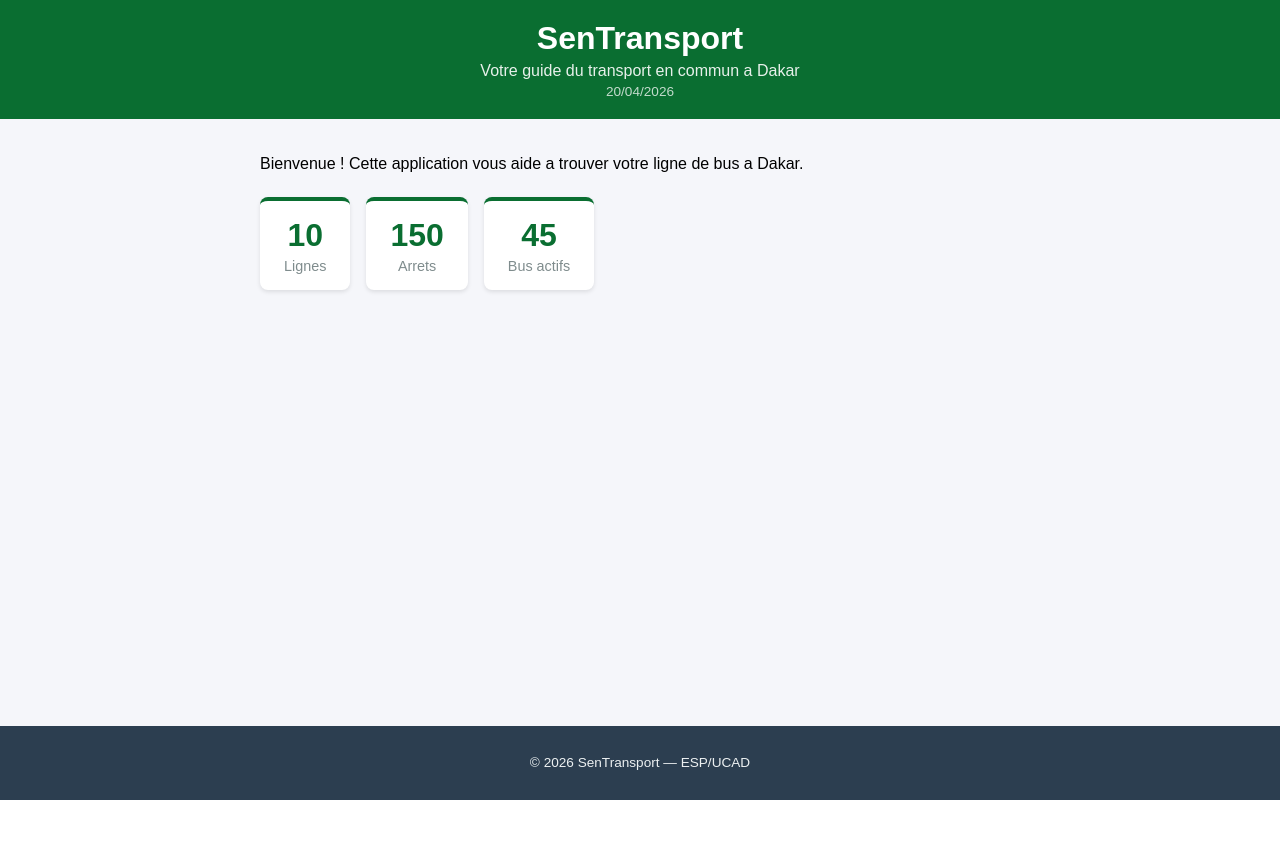
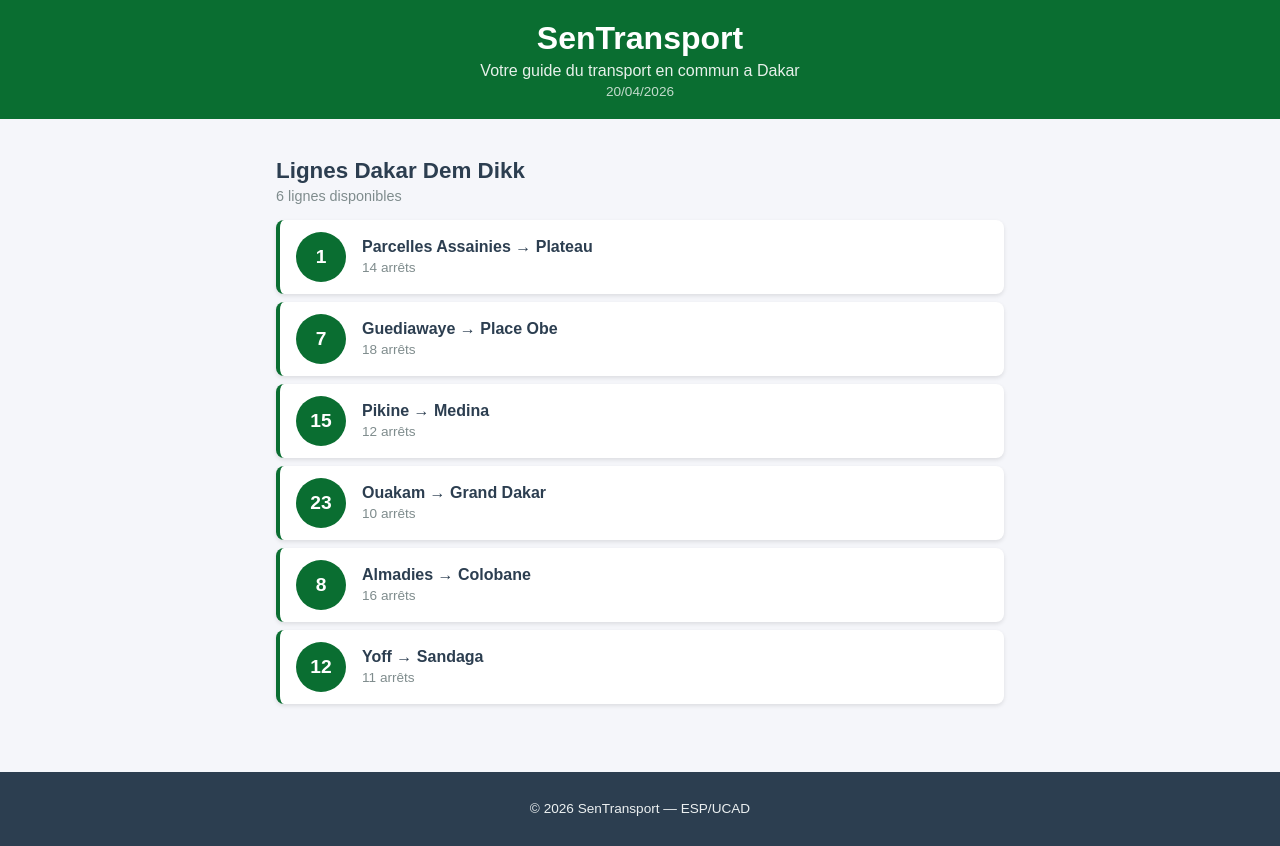
Before and after one commit to NdeyeMaguette-D/sentransport-, a React (Create React App) app: page / in a window 1280 px wide. Before the commit the page ends 800 px from the top, so only its background shows below. Built offline with nearby package versions, Linux system fonts and the light colour scheme.

Commit message:
Lab 2 : composants statiques LigneBus et ListeLignes

```diff
--- a/src/App.css
+++ b/src/App.css
@@ -15,18 +15,8 @@
   flex: 1;
 }
 
-.stats-container {
-  display: flex;
-  gap: 16px;
-  margin-top: 24px;
-  flex-wrap: wrap;
-}
-
 @media (max-width: 600px) {
   .contenu {
     padding: 12px;
   }
-  .stats-container {
-    flex-direction: column;
-  }
 }
--- a/src/App.js
+++ b/src/App.js
@@ -1,20 +1,23 @@
 import './App.css';
 import Header from './Header';
+import ListeLignes from './ListeLignes';
 import Footer from './Footer';
-import Statistique from './Statistique';
 
 function App() {
+  const lignes = [
+    { id: 1, numero: "1", depart: "Parcelles Assainies", arrivee: "Plateau", arrets: 14 },
+    { id: 2, numero: "7", depart: "Guediawaye", arrivee: "Place Obe", arrets: 18 },
+    { id: 3, numero: "15", depart: "Pikine", arrivee: "Medina", arrets: 12 },
+    { id: 4, numero: "23", depart: "Ouakam", arrivee: "Grand Dakar", arrets: 10 },
+    { id: 5, numero: "8", depart: "Almadies", arrivee: "Colobane", arrets: 16 },
+    { id: 6, numero: "12", depart: "Yoff", arrivee: "Sandaga", arrets: 11 },
+  ];
+
   return (
     <div className="App">
       <Header />
       <main className="contenu">
-        <p>Bienvenue ! Cette application vous aide a trouver
-        votre ligne de bus a Dakar.</p>
-        <div className="stats-container">
-          <Statistique chiffre="10" libelle="Lignes" />
-          <Statistique chiffre="150" libelle="Arrets" />
-          <Statistique chiffre="45" libelle="Bus actifs" />
-        </div>
+        <ListeLignes lignes={lignes} />
       </main>
       <Footer />
     </div>
--- /dev/null
+++ b/src/LigneBus.css
@@ -0,0 +1,49 @@
+.ligne-bus {
+  display: flex;
+  align-items: center;
+  padding: 12px 16px;
+  margin: 8px 0;
+  background-color: #ffffff;
+  border-radius: 8px;
+  border-left: 4px solid #0a6e31;
+  box-shadow: 0 2px 4px rgba(0, 0, 0, 0.1);
+  cursor: pointer;
+  transition: transform 0.2s, box-shadow 0.2s;
+}
+
+.ligne-bus:hover {
+  transform: translateX(4px);
+  box-shadow: 0 4px 8px rgba(0, 0, 0, 0.15);
+}
+
+.ligne-numero {
+  background-color: #0a6e31;
+  color: white;
+  font-weight: bold;
+  font-size: 1.2rem;
+  width: 50px;
+  height: 50px;
+  border-radius: 50%;
+  display: flex;
+  align-items: center;
+  justify-content: center;
+  margin-right: 16px;
+  flex-shrink: 0;
+}
+
+.ligne-info {
+  display: flex;
+  flex-direction: column;
+}
+
+.ligne-trajet {
+  font-size: 1rem;
+  font-weight: 600;
+  color: #2c3e50;
+}
+
+.ligne-arrets {
+  font-size: 0.85rem;
+  color: #7f8c8d;
+  margin-top: 4px;
+}
--- /dev/null
+++ b/src/LigneBus.js
@@ -0,0 +1,17 @@
+import './LigneBus.css';
+
+function LigneBus({ numero, depart, arrivee, arrets }) {
+  return (
+    <div className="ligne-bus">
+      <div className="ligne-numero">{numero}</div>
+      <div className="ligne-info">
+        <span className="ligne-trajet">
+          {depart} &rarr; {arrivee}
+        </span>
+        <span className="ligne-arrets">{arrets} arrêts</span>
+      </div>
+    </div>
+  );
+}
+
+export default LigneBus;
--- /dev/null
+++ b/src/ListeLignes.css
@@ -0,0 +1,16 @@
+.liste-lignes {
+  padding: 0 16px;
+}
+
+.liste-titre {
+  color: #2c3e50;
+  font-size: 1.4rem;
+  margin-bottom: 4px;
+}
+
+.liste-description {
+  color: #7f8c8d;
+  font-size: 0.9rem;
+  margin-top: 0;
+  margin-bottom: 16px;
+}
--- /dev/null
+++ b/src/ListeLignes.js
@@ -0,0 +1,24 @@
+import LigneBus from './LigneBus';
+import './ListeLignes.css';
+
+function ListeLignes({ lignes }) {
+  return (
+    <div className="liste-lignes">
+      <h2 className="liste-titre">Lignes Dakar Dem Dikk</h2>
+      <p className="liste-description">
+        {lignes.length} lignes disponibles
+      </p>
+      {lignes.map(ligne => (
+        <LigneBus
+          key={ligne.id}
+          numero={ligne.numero}
+          depart={ligne.depart}
+          arrivee={ligne.arrivee}
+          arrets={ligne.arrets}
+        />
+      ))}
+    </div>
+  );
+}
+
+export default ListeLignes;
```
